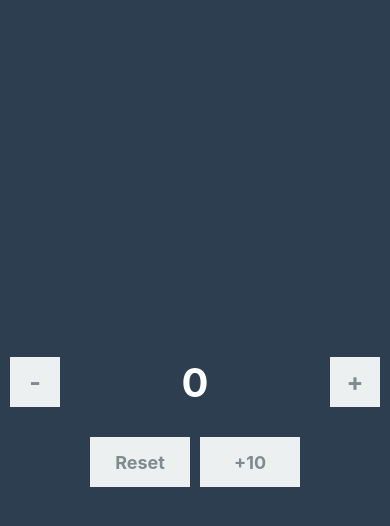
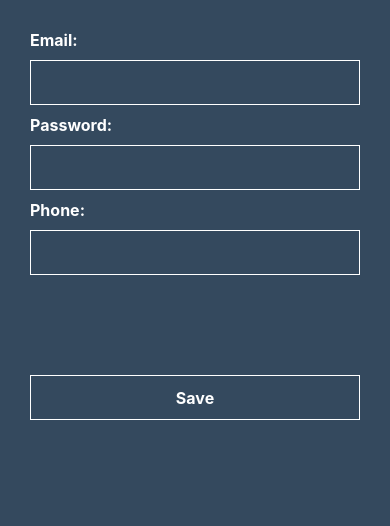
Before and after one commit to SaloRB/hiwex-blog, a React Native app: screen / in a window 390 px wide. Shown: the top 526 px of the page. Built offline with nearby package versions, Linux system fonts and the light colour scheme.

Commit message:
createUser

```diff
--- a/App.js
+++ b/App.js
@@ -6,102 +6,13 @@
  * @flow
  */
 
-import React, {PureComponent} from 'react';
-import {StyleSheet, View, Text} from 'react-native';
-import ButtonCustom from './app/components/button';
-import ActionButtons from './app/components/actionButtons';
+import React, { Component } from 'react';
+import CreateUser from './app/views/createUser';
 
-class App extends PureComponent {
-  constructor(props) {
-    super(props);
-
-    this.state = {
-      counter: 0,
-    };
-
-    this.handleUp = this.handleUp.bind(this);
-    this.handleDown = this.handleDown.bind(this);
-    this.handleReset = this.handleReset.bind(this);
-    this.handlePlus10 = this.handlePlus10.bind(this);
-  }
-
-  handleUp() {
-    const {counter: ct} = this.state;
-    this.setState({counter: ct + 1});
-  }
-
-  handleDown() {
-    const {counter: ct} = this.state;
-    this.setState({counter: ct - 1});
-  }
-
-  handleDelete() {
-    this.setState({flag: true});
-  }
-
-  handleReset() {
-    this.setState({counter: 0});
-  }
-
-  handlePlus10() {
-    const {counter: ct} = this.state;
-    this.setState({counter: ct + 10});
-  }
-
-  render() {
-    const {counter} = this.state;
-
-    return (
-      <View style={styles.container}>
-        <View style={styles.subcontainer}>
-          <ButtonCustom label="-" action={this.handleDown} />
-
-          <View style={styles.counterContainer}>
-            <Text style={styles.counter}>{counter}</Text>
-          </View>
-
-          <ButtonCustom label="+" action={this.handleUp} />
-        </View>
-
-        <View style={styles.subcontainerReset}>
-          <ActionButtons reset={this.handleReset} plus={this.handlePlus10} />
-        </View>
-      </View>
-    );
-  }
+class App extends Component {
+	render() {
+		return <CreateUser />;
+	}
 }
 
-const styles = StyleSheet.create({
-  container: {
-    flex: 1,
-    backgroundColor: '#2c3e50',
-    justifyContent: 'center',
-  },
-  subcontainer: {
-    height: 50,
-    width: '100%',
-    paddingHorizontal: 10,
-    flexDirection: 'row',
-  },
-  subcontainerReset: {
-    height: 50,
-    width: '100%',
-    paddingHorizontal: 10,
-    flexDirection: 'row',
-    justifyContent: 'center',
-    alignItems: 'center',
-    marginTop: 30,
-  },
-  counterContainer: {
-    flex: 1,
-    justifyContent: 'center',
-    alignItems: 'center',
-  },
-  counter: {
-    fontSize: 40,
-    color: '#fff',
-    fontWeight: 'bold',
-  },
-});
-
 export default App;
--- a/app/components/actionButtons/index.js
+++ b/app/components/actionButtons/index.js
@@ -1,9 +1,9 @@
-import React, {Component, Fragment} from 'react';
-import {TouchableOpacity, Text, StyleSheet} from 'react-native';
+import React, { Component, Fragment } from 'react';
+import { TouchableOpacity, Text, StyleSheet } from 'react-native';
 
 class ActionButtons extends Component {
 	render() {
-    const {reset, plus} = this.props;
+		const { reset, plus } = this.props;
 
 		return (
 			<Fragment>
--- a/app/components/button/index.js
+++ b/app/components/button/index.js
@@ -1,10 +1,10 @@
-import React, {Component} from 'react';
-import {Text, TouchableOpacity, StyleSheet} from 'react-native';
+import React, { Component } from 'react';
+import { Text, TouchableOpacity, StyleSheet } from 'react-native';
 import PropTypes from 'prop-types';
 
 class ButtonCustom extends Component {
 	render() {
-    const {label, action} = this.props;
+		const { label, action } = this.props;
 
 		return (
 			<TouchableOpacity style={styles.btn} onPress={action}>
--- /dev/null
+++ b/app/views/createUser/index.js
@@ -0,0 +1,89 @@
+import React, { Component } from 'react';
+import {
+	StyleSheet,
+	View,
+	Text,
+	TextInput,
+	TouchableOpacity,
+} from 'react-native';
+
+class CreateUser extends Component {
+	constructor(props) {
+		super(props);
+
+		this.state = {
+			email: null,
+			password: null,
+			phone: null,
+		};
+	}
+
+	render() {
+		const { email, password, phone } = this.state;
+
+		return (
+			<View style={styles.container}>
+				<Text style={styles.title}>Email:</Text>
+				<TextInput
+					style={styles.text}
+					value={email}
+					onChangeText={val => this.setState({ email: val })}
+				/>
+
+				<Text style={styles.title}>Password:</Text>
+				<TextInput
+					style={styles.text}
+					value={password}
+					onChangeText={val => this.setState({ password: val })}
+				/>
+
+				<Text style={styles.title}>Phone:</Text>
+				<TextInput
+					style={styles.text}
+					value={phone}
+					onChangeText={val => this.setState({ phone: val })}
+				/>
+
+				<TouchableOpacity
+					style={styles.btn}
+					onPress={() => console.log({ email, password, phone })}>
+					<Text style={styles.title}>Save</Text>
+				</TouchableOpacity>
+			</View>
+		);
+	}
+}
+
+const styles = StyleSheet.create({
+	container: {
+		flex: 1,
+		backgroundColor: '#34495e',
+		paddingVertical: 20,
+		paddingHorizontal: 30,
+	},
+	title: {
+		color: '#fff',
+		fontSize: 16,
+		fontWeight: 'bold',
+		marginVertical: 10,
+	},
+	text: {
+		borderWidth: 1,
+		borderColor: '#fff',
+		height: 45,
+		width: '100%',
+		paddingHorizontal: 10,
+		color: '#fff',
+	},
+	btn: {
+		borderWidth: 1,
+		borderColor: '#fff',
+		height: 45,
+		width: '100%',
+		marginTop: 100,
+		justifyContent: 'center',
+		alignItems: 'center',
+	},
+});
+
+export default CreateUser;
--- a/index.js
+++ b/index.js
@@ -2,8 +2,8 @@
  * @format
  */
 
-import {AppRegistry} from 'react-native';
+import { AppRegistry } from 'react-native';
 import App from './App';
-import {name as appName} from './app.json';
+import { name as appName } from './app.json';
 
 AppRegistry.registerComponent(appName, () => App);
```
Also changed, not shown: .prettierrc.js. Lines whose indentation alone changed are shown as unchanged.
